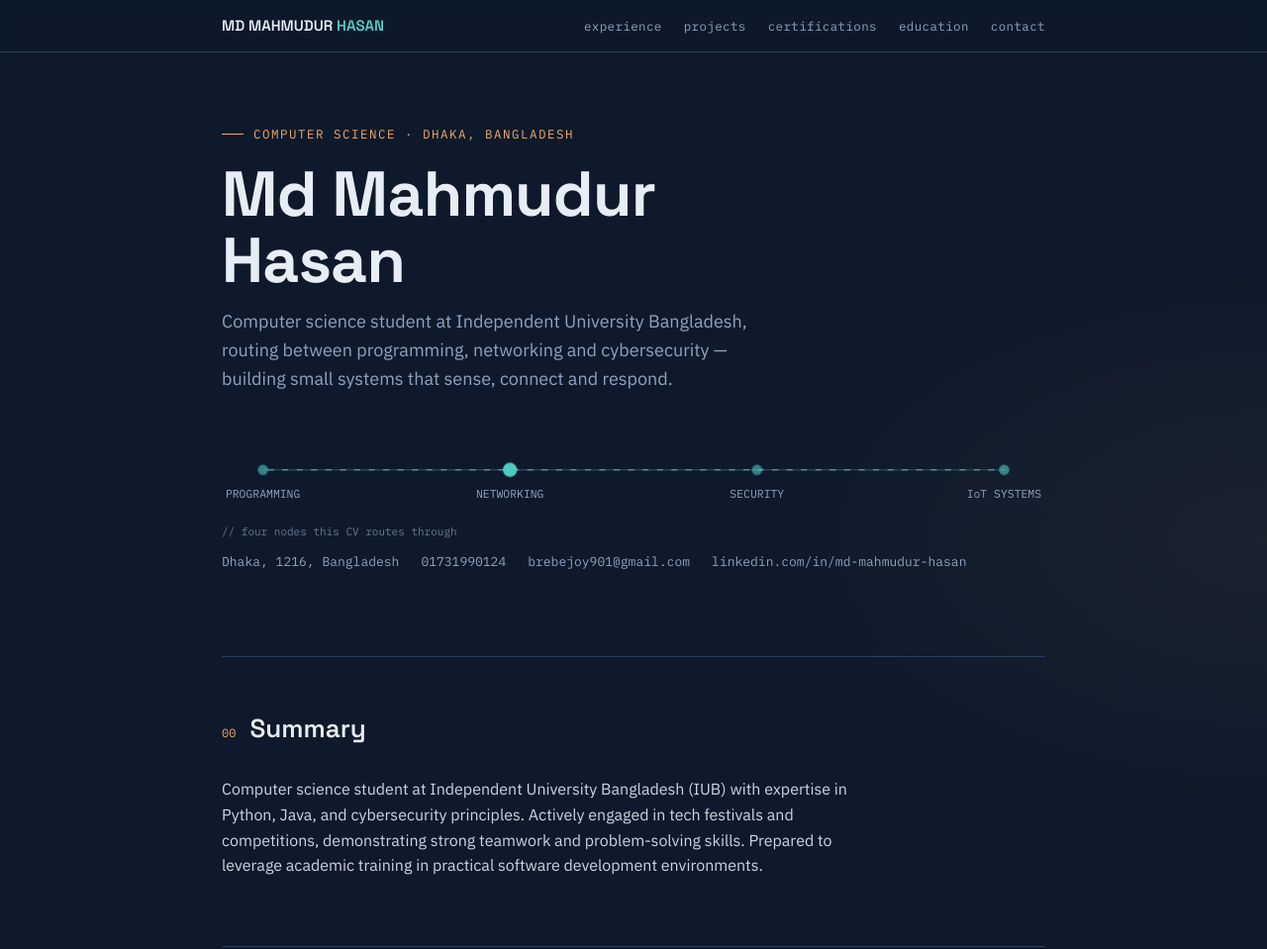
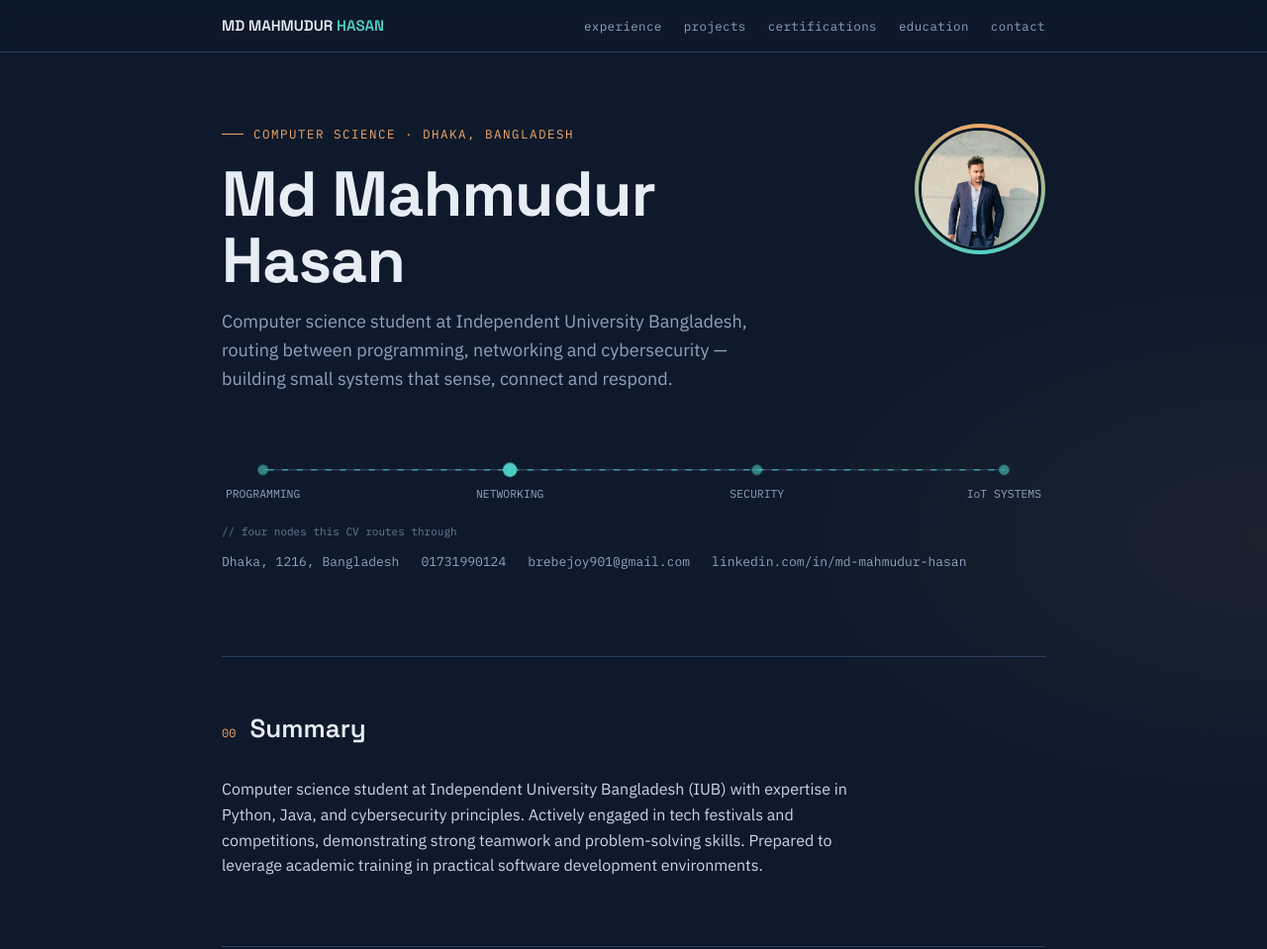
Before and after one commit to 01Bejoy/MD_MAHMUDUR_HASAN_CV, a plain HTML site: page index.html in a window 1280 px wide. Shown: the top 959 px of the page at 99% size. Drawn offline with Linux system fonts and the light colour scheme.

Commit message:
Add photo

```diff
--- a/index.html
+++ b/index.html
@@ -3,7 +3,7 @@
 <head>
 <meta charset="UTF-8">
 <meta name="viewport" content="width=device-width, initial-scale=1.0">
-<title>MD Mahmudur Hasan — CV</title>
+<title>Md Mahmudur Hasan — CV</title>
 <link rel="preconnect" href="https://fonts.googleapis.com">
 <link href="https://fonts.googleapis.com/css2?family=Space+Grotesk:wght@400;500;600;700&family=IBM+Plex+Sans:wght@400;500;600&family=IBM+Plex+Mono:wght@400;500&display=swap" rel="stylesheet">
 <style>
@@ -63,6 +63,20 @@
 
   /* ---------- HERO ---------- */
   header.hero{padding:72px 0 40px;}
+  .hero-top{display:flex; align-items:flex-start; justify-content:space-between; gap:36px; flex-wrap:wrap;}
+  .hero-text{flex:1; min-width:260px;}
+  .photo-frame{
+    flex-shrink:0; width:132px; height:132px; border-radius:50%;
+    padding:4px; background:conic-gradient(from 180deg, var(--cyan), var(--amber), var(--cyan));
+  }
+  .photo-frame img{
+    width:100%; height:100%; border-radius:50%; object-fit:cover; display:block;
+    border:3px solid var(--ink);
+  }
+  @media (max-width:600px){
+    .hero-top{flex-direction:column-reverse;}
+    .photo-frame{width:96px; height:96px;}
+  }
   .eyebrow{
     font-family:'IBM Plex Mono', monospace; font-size:12.5px; color:var(--amber);
     letter-spacing:.12em; text-transform:uppercase; margin:0 0 18px;
@@ -212,9 +226,16 @@
 
 <div class="wrap">
   <header class="hero">
-    <p class="eyebrow">Computer Science · Dhaka, Bangladesh</p>
-    <h1 class="name">Md Mahmudur<br>Hasan</h1>
-    <p class="tagline">Computer science student at Independent University Bangladesh, routing between programming, networking and cybersecurity — building small systems that sense, connect and respond.</p>
+    <div class="hero-top">
+      <div class="hero-text">
+        <p class="eyebrow">Computer Science · Dhaka, Bangladesh</p>
+        <h1 class="name">Md Mahmudur<br>Hasan</h1>
+        <p class="tagline">Computer science student at Independent University Bangladesh, routing between programming, networking and cybersecurity — building small systems that sense, connect and respond.</p>
+      </div>
+      <div class="photo-frame">
+        <img src="photo.jpg" alt="Md Mahmudur Hasan">
+      </div>
+    </div>
 
     <div class="route" aria-hidden="true">
       <svg viewBox="0 0 800 90" preserveAspectRatio="xMidYMid meet">
```
Also changed, not shown: photo.jpg (added).
